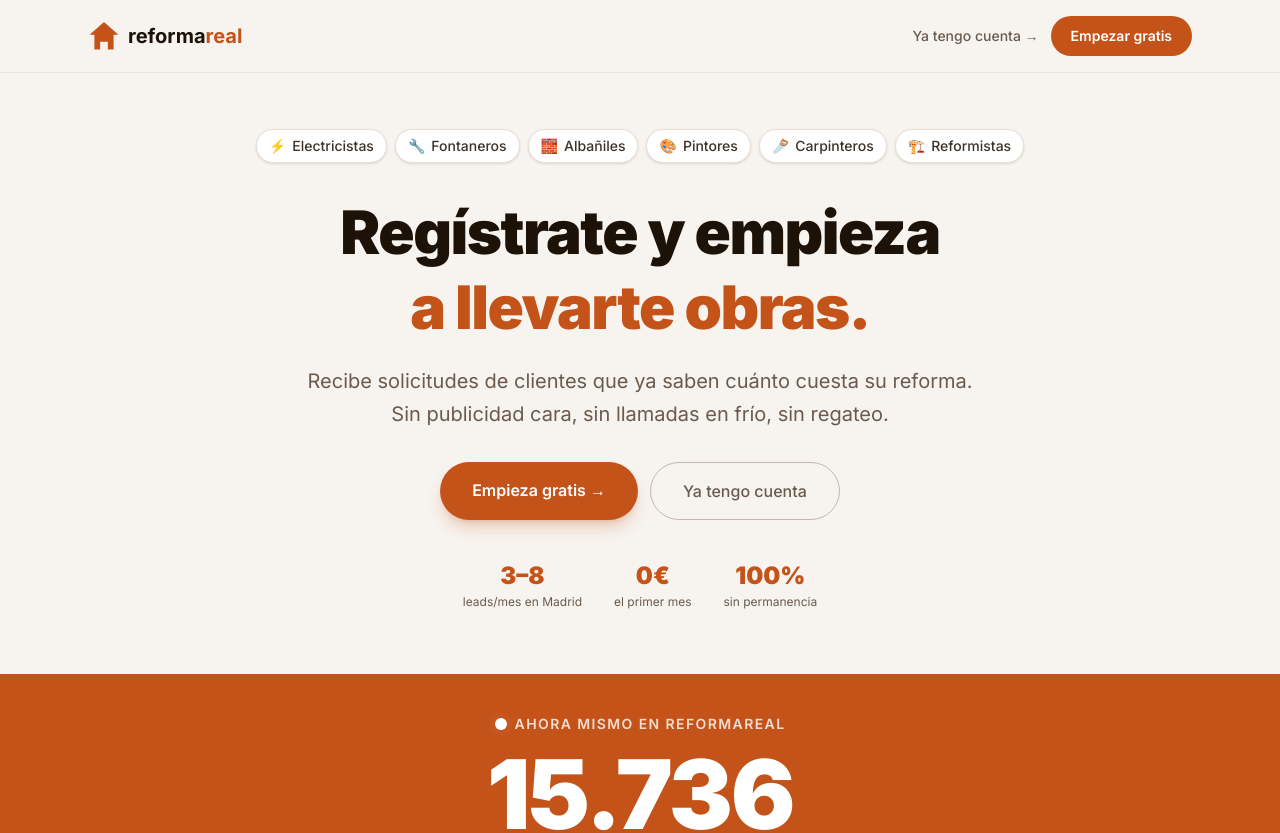
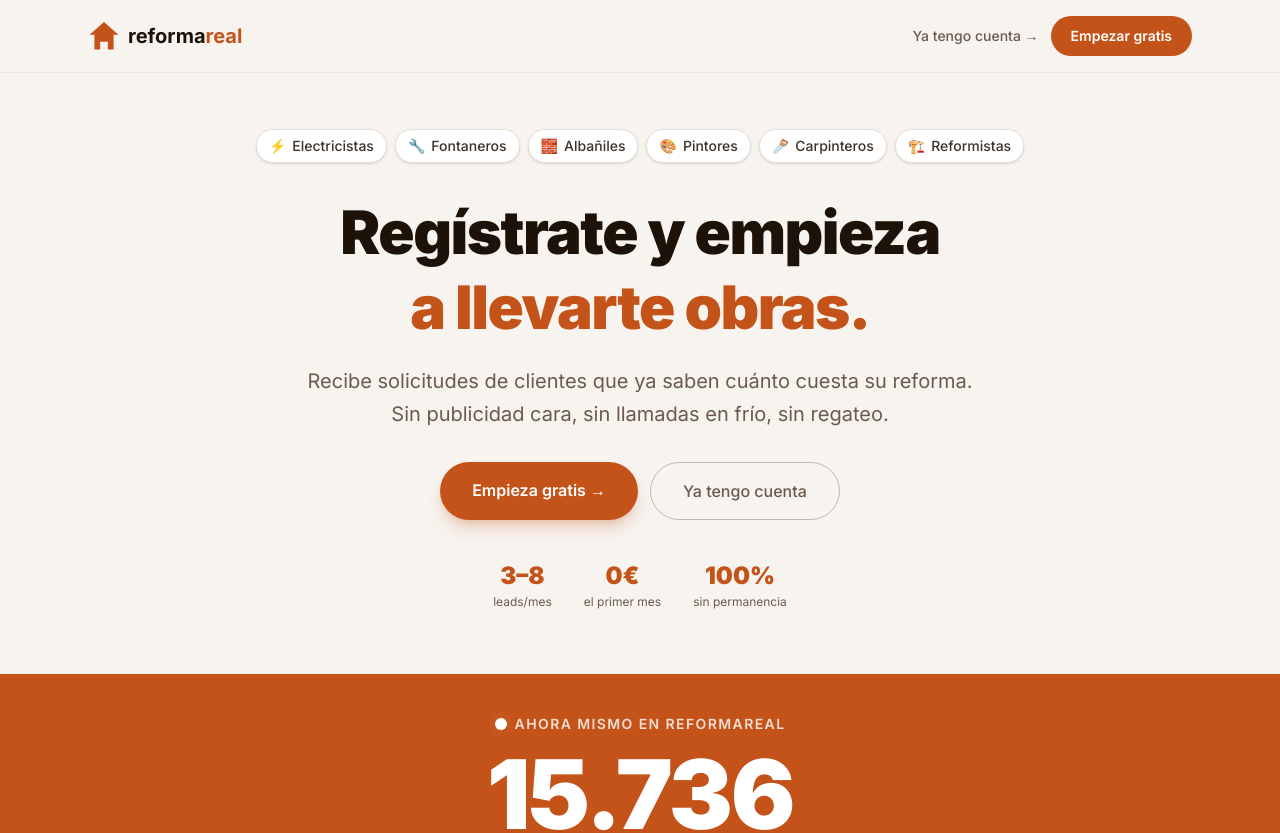
Before and after one commit to jesuspolonio14-prog/reformareal, a Next.js app: page /reformistas in a window 1280 px wide. Shown: the top 833 px of the page. Built offline with nearby package versions, Linux system fonts and the light colour scheme; no server answers.

Commit message:
Remove Madrid reference from leads/mes stat

```diff
--- a/app/reformistas/page.tsx
+++ b/app/reformistas/page.tsx
@@ -102,7 +102,7 @@ export default function Reformistas() {
         {/* Stats */}
         <div className="flex flex-wrap justify-center gap-8 text-center">
           {[
-            { n: '3–8', label: 'leads/mes en Madrid' },
+            { n: '3–8', label: 'leads/mes' },
             { n: '0€', label: PROMO_ACTIVA ? 'el primer mes' : 'de comisión por obra' },
             { n: '100%', label: 'sin permanencia' },
           ].map((s) => (
```
